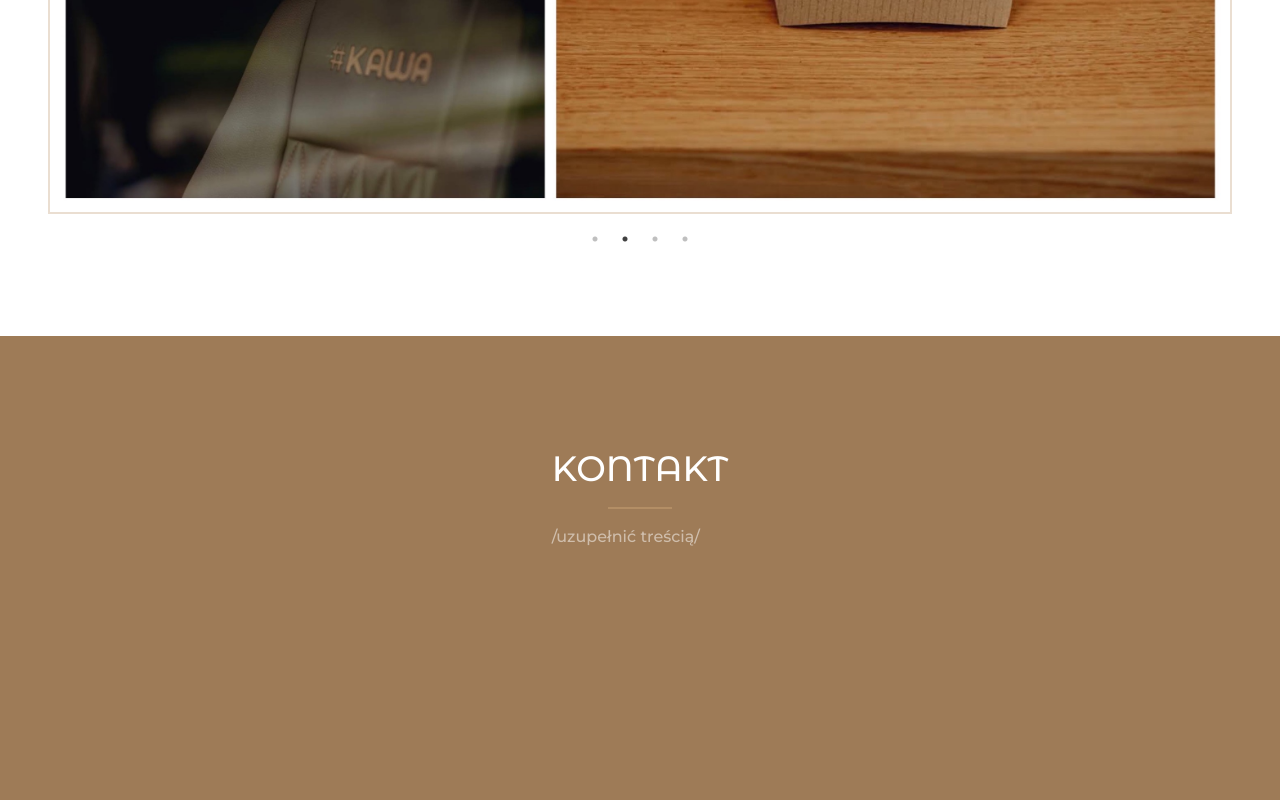
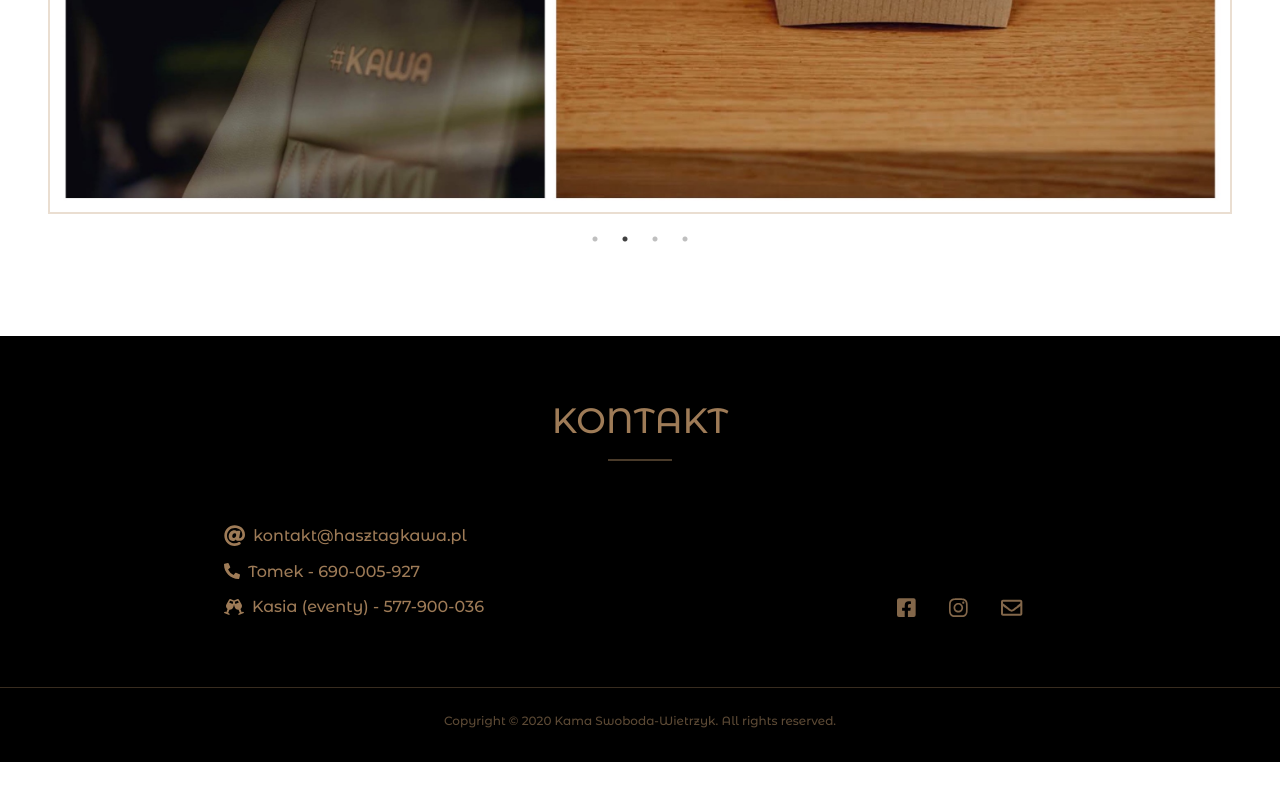
Before and after one commit to kamawietrzyk/hasztagkawa, a React (Create React App) app: page / in a window 1280 px wide. Shown: the part 5041-5841 px from the top of the page. After the commit the page ends 5803 px from the top, so only its background shows below. Built offline with nearby package versions, Linux system fonts and the light colour scheme.

Commit message:
Contact + Footer + RWD

```diff
--- a/src/App.js
+++ b/src/App.js
@@ -9,6 +9,7 @@ import Coffee from './components/Coffee';
 import Eco from './components/Eco';
 import Events from './components/Events';
 import Contact from './components/Contact';
+import { Footer } from './components/Footer';
 
 function App() {
   return (
@@ -24,6 +25,7 @@ function App() {
           <Events />
         </div>
         <Contact />
+        <Footer />
       </div>
     </>
   );
--- a/src/App.scss
+++ b/src/App.scss
@@ -19,12 +19,17 @@
     }
 
     @media (min-width: $desktop) {
-      padding: 8vh 15vh;
+      padding: 8vh 10vh;
+    }
+
+    @media (min-width: $desktopL) {
+      padding: 6vw 15vw;
     }
   }
 
   &-events {
-    padding: 1.5rem;
+    padding: 2rem 1.5rem;
+    margin-bottom: 5rem;
 
     @media (min-width: $mobileHorizontal) {
       padding: 1.5rem 2.5rem;
@@ -32,6 +37,7 @@
 
     @media (min-width: $tablet) {
       padding: 2rem 3rem;
+      margin-bottom: 0;
     }
 
     @media (min-width: $laptop) {
@@ -39,7 +45,11 @@
     }
 
     @media (min-width: $desktop) {
-      padding: 8vh 15vh;
+      padding: 7vh 10vh;
+    }
+
+    @media (min-width: $desktopL) {
+      padding: 6vh 15vh;
     }
   }
 }
--- a/src/components/AboutUs/styles.scss
+++ b/src/components/AboutUs/styles.scss
@@ -46,6 +46,10 @@
             @media (min-width: $laptop) {
                 padding: 0;
             }
+        }
+
+        @media (min-width: $desktop) {
+            padding: 3rem 0;
         }
     }
 
--- a/src/components/Contact/index.js
+++ b/src/components/Contact/index.js
@@ -1,4 +1,8 @@
 import React from 'react';
+import { FontAwesomeIcon } from '@fortawesome/react-fontawesome';
+import { faAt, faPhoneAlt, faGlassCheers } from '@fortawesome/free-solid-svg-icons';
+import { faEnvelope } from '@fortawesome/free-regular-svg-icons';
+import { faInstagram, faFacebookSquare } from '@fortawesome/free-brands-svg-icons';
 import './styles.scss';
 
 const Contact = () => (
@@ -6,7 +10,27 @@ const Contact = () => (
         <div className="Contact-content">
             <h2 className="hasztag">KONTAKT</h2>
             <hr />
-            <p>/uzupełnić treścią/</p>
+            <span className="screen">
+                <div className="Contact-content__details">
+                    <div className="Contact-content__details-email">
+                        <FontAwesomeIcon icon={faAt} size="lg" />
+                        <h5 className="hasztag ml-2">kontakt@hasztagkawa.pl</h5>
+                    </div>
+                    <div className="Contact-content__details-phone">
+                        <FontAwesomeIcon icon={faPhoneAlt} />
+                        <h5 className="hasztag ml-2">Tomek - 690-005-927</h5>
+                    </div>
+                    <div className="Contact-content__details-events">
+                        <FontAwesomeIcon icon={faGlassCheers} />
+                        <h5 className="hasztag ml-2">Kasia (eventy) - 577-900-036</h5>
+                    </div>
+                </div>
+                <div className="Contact-content__socials">
+                    <a href="https://www.facebook.com/hasztagkawa" alt="facebook ikona" target="_blank" rel="noopener noreferrer"><FontAwesomeIcon icon={faFacebookSquare} size="lg" /></a>
+                    <a href="https://www.instagram.com/hasztagkawa/" alt="instagram ikona" target="_blank" rel="noopener noreferrer"><FontAwesomeIcon icon={faInstagram} size="lg" /></a>
+                    <a href="#contact" alt="instagram ikona"><FontAwesomeIcon icon={faEnvelope} size="lg" /></a>
+                </div>
+            </span>
         </div>
     </div>
 )
--- a/src/components/Contact/styles.scss
+++ b/src/components/Contact/styles.scss
@@ -1,26 +1,93 @@
+@import '../../utils/media.scss';
+
 .Contact {
     width: 100%;
-    height: 40rem;
-    background-color: #9e7b57;
+    height: auto;
+    background-color: black;
     padding-top: 4rem;
     margin-top: -4rem;
     display: grid;
     justify-content: center;
+    border-bottom: 1px solid rgba(186, 147, 105, .3);
 
     &-content {
-        padding: 3rem 5rem;
 
         & h2 {
-            color: white;
+            color: #9e7b57;
+            text-align: center;
         }
 
         & hr {
-            background-color: rgba(186,147,105,.8);
+            background-color: rgba(186, 147, 105, .4);
             margin: 1rem auto;
         }
 
-        & p {
-            color: rgba(255, 255, 255, .5);
+        &__details {
+            width: 80vw;
+            height: 8rem;
+            margin-top: 2rem;
+
+            &-email,
+            &-phone,
+            &-events {
+                color: #9e7b57;
+                display: flex;
+                align-items: center;
+                padding-top: 1rem;
+            }
+
+            & h5 {
+                margin-bottom: 0;
+                font-size: 1em;
+            }
+
+            @media (min-width: $mobileM) {
+                width: 65vw;
+            }
+
+            @media (min-width: $tablet) {
+                width: 60vw;
+                height: auto;
+                margin-bottom: .25rem;
+            }
+
+            @media (min-width: $laptop) {
+                width: 50vw;
+            }
+        }
+
+        &__socials {
+            padding: 3rem 20vw;
+            display: flex;
+            justify-content: space-evenly;
+
+            & a {
+                color: rgba(186, 147, 105, 0.7);
+
+                &:hover {
+                    color: white;
+                }
+            }
+
+            @media (min-width: $tablet) {
+                padding: 0;
+            }
+        }
+
+        & .screen {
+            @media (min-width: $tablet) {
+                display: grid;
+                grid-template-columns: 2fr .75fr;
+                justify-content: space-between;
+                align-items: flex-end;
+            }
+            @media (min-width: $laptop) {
+                grid-template-columns: 2fr .6fr;
+            }
         }
     }
+
+    @media (min-width: $tablet) {
+        height: 22rem;
+    }
 }
--- a/src/components/Eco/styles.scss
+++ b/src/components/Eco/styles.scss
@@ -53,7 +53,7 @@
             }
 
             @media (min-width: $desktopL) {
-                height: 20rem;
+                height: 21rem;
             }
         }
 
@@ -77,6 +77,10 @@
             grid-column-gap: 2rem;
             padding: 1rem 3rem;
         }
+
+        @media (min-width: $desktop) {
+            grid-column-gap: 2.75rem;
+        }
     }
 
     & hr {
@@ -89,6 +93,6 @@
     }
 
     @media (min-width: $desktopL) {
-        padding: 4rem 7vw;
+        padding: 4rem 8vw;
     }
 }
--- a/src/components/Events/index.js
+++ b/src/components/Events/index.js
@@ -8,7 +8,7 @@ const Events = () => (
             <h2 className="hasztag">EVENTY</h2>
             <hr />
             <p>Oprócz tego, że regularnie serwujemy kawę w Małopolsce, równie chętnie uświetniamy swoją obecnością imprezy okolicznościowe, takie jak wesela czy przyjęcia tematyczne. Jeśli chcielibyście, żebyśmy zagościli u Was i oczarowali Waszych gości najlepszą kawą podaną w przepiękny sposób i z uśmiechem na twarzy, odezwijcie się do nas!</p>
-            <p>(Zdjęcia by <a className="custom-link" href="https://bauaban.com/" alt="Marcin Bałaban website" target="_blank" rel="noopener noreferrer">Marcin Bałaban - Bauaban Wedding Stories</a>)</p>
+            <p>(Zdjęcia - <a className="custom-link" href="https://bauaban.com/" alt="Marcin Bałaban website" target="_blank" rel="noopener noreferrer">Marcin Bałaban - Bauaban Wedding Stories</a>)</p>
         </div>
         <CarouselSmall />
     </div>
--- /dev/null
+++ b/src/components/Footer/index.js
@@ -0,0 +1,8 @@
+import React from 'react';
+import './styles.scss';
+
+export const Footer = () => (
+    <div className="Footer">
+        <p className="hasztag">Copyright © 2020 Kama Swoboda-Wietrzyk. All rights reserved.</p>
+    </div>
+)
--- /dev/null
+++ b/src/components/Footer/styles.scss
@@ -0,0 +1,19 @@
+@import '../../utils/media.scss';
+
+.Footer {
+    width: 100%;
+    height: auto;
+    background-color: black;
+    color: rgba(186, 147, 105, .5);
+    text-align: center;
+    padding: 1rem 0;
+
+    & p {
+        font-size: 10px;
+        margin-top: .5rem;
+
+        @media (min-width: $tablet) {
+            font-size: 12px;
+        }
+    }
+}
--- a/src/utils/media.scss
+++ b/src/utils/media.scss
@@ -6,4 +6,4 @@ $tablet: 768px;
 $tabletHorizontal: 900px;
 $laptop: 1024px;
 $desktop: 1400px;
-$desktopL: 1900px;
+$desktopL: 1901px;
```
